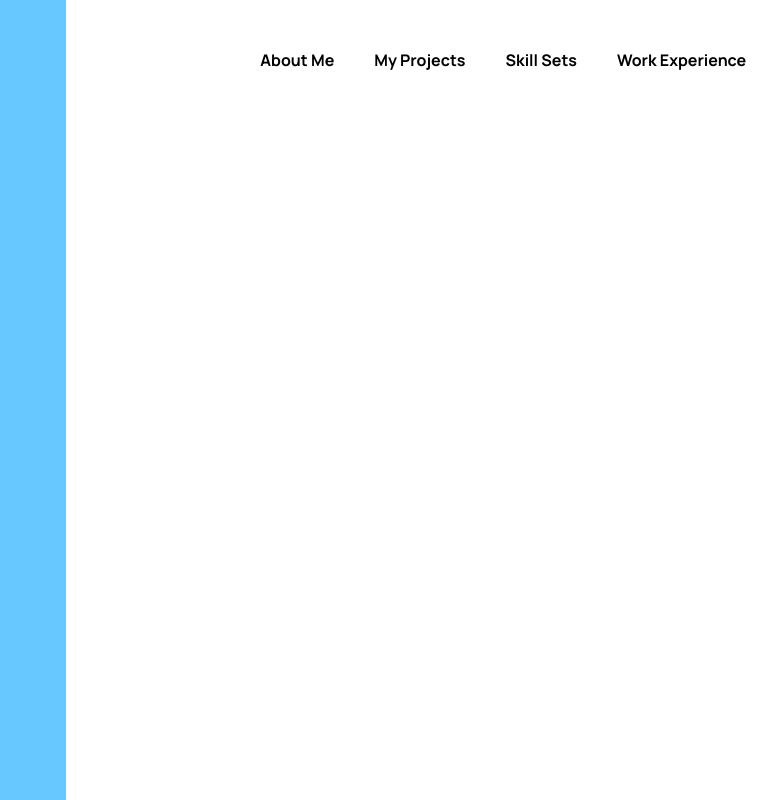
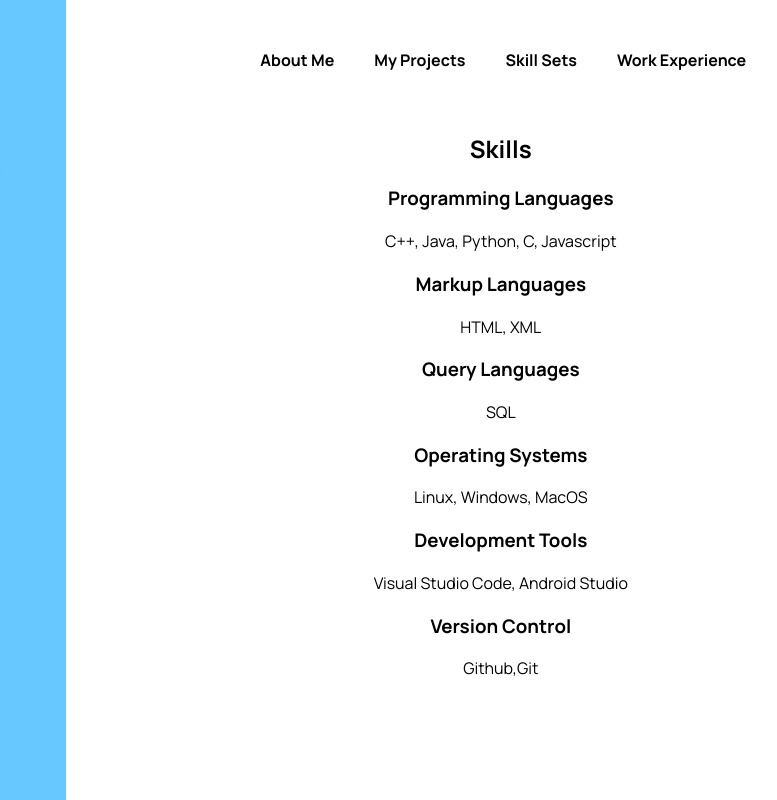
Before and after one commit to mmartin46/Portfolio, a plain HTML site: page index.html in a window 1280 px wide. Shown: the full height of the page, 234-1011 px from the left. Drawn offline with Linux system fonts and the light colour scheme.

Commit message:
adding project content

```diff
--- a/index.html
+++ b/index.html
@@ -191,6 +191,35 @@
                     </p>
 
                 </div> -->
+
+                <div id="skill_content" class="center">
+                    <h2>Skills</h2>
+                    <h3>Programming Languages</h3>
+                        <p>C++,
+                        Java,
+                        Python,
+                        C,
+                        Javascript
+                    </p>
+
+                    <h3>Markup Languages</h3>
+                        <p>
+                        HTML,
+                        XML
+                        </p>
+                    <h3>Query Languages</h3>
+                        <p>SQL</p>
+                    <h3>Operating Systems</h3>
+                    <p>Linux, Windows, MacOS</p>
+
+
+                    <h3>Development Tools</h3>
+                        <p>Visual Studio Code, Android Studio</p>
+
+                    <h3>Version Control</h3>
+                    <p>Github,Git</p>
+
+                </div>
             </div>
         </div>
 
```
